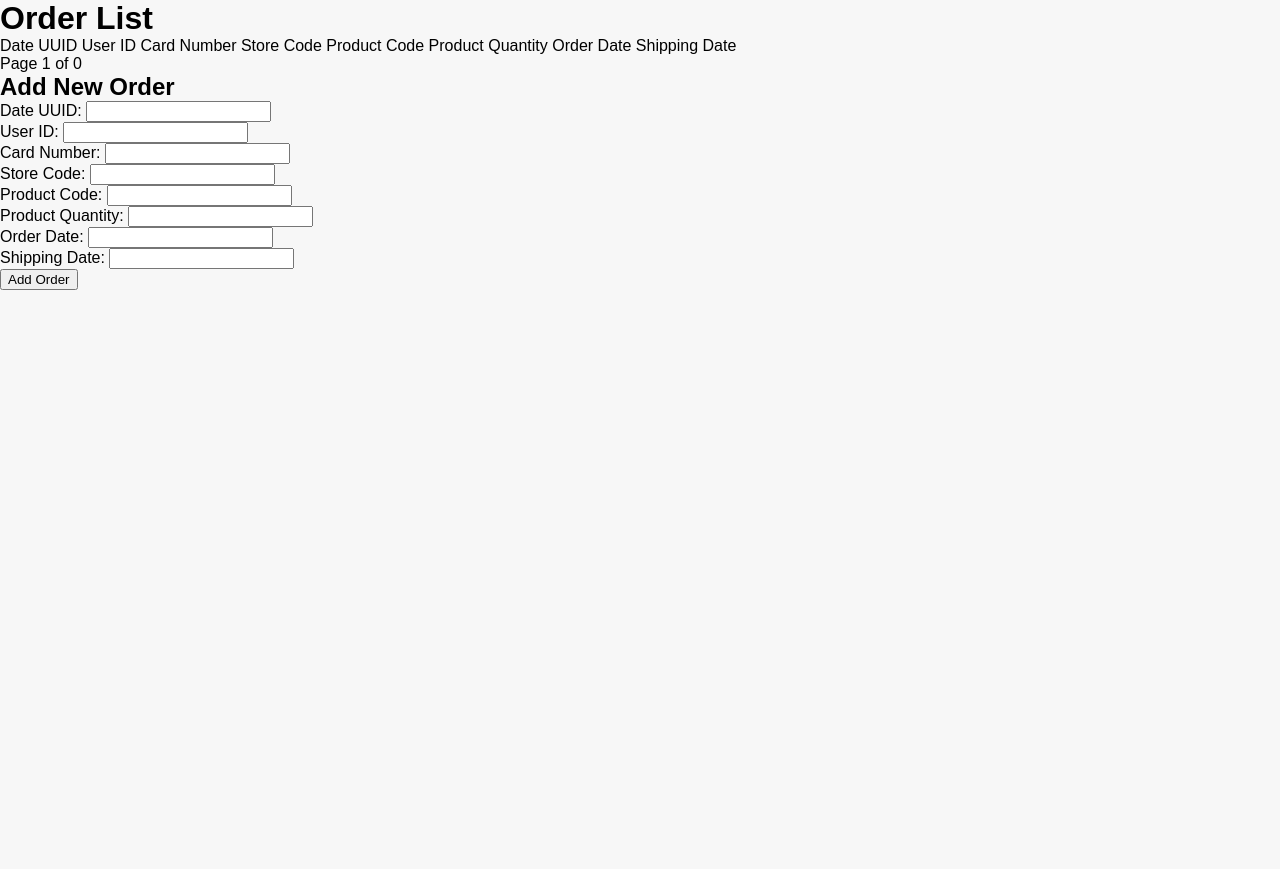
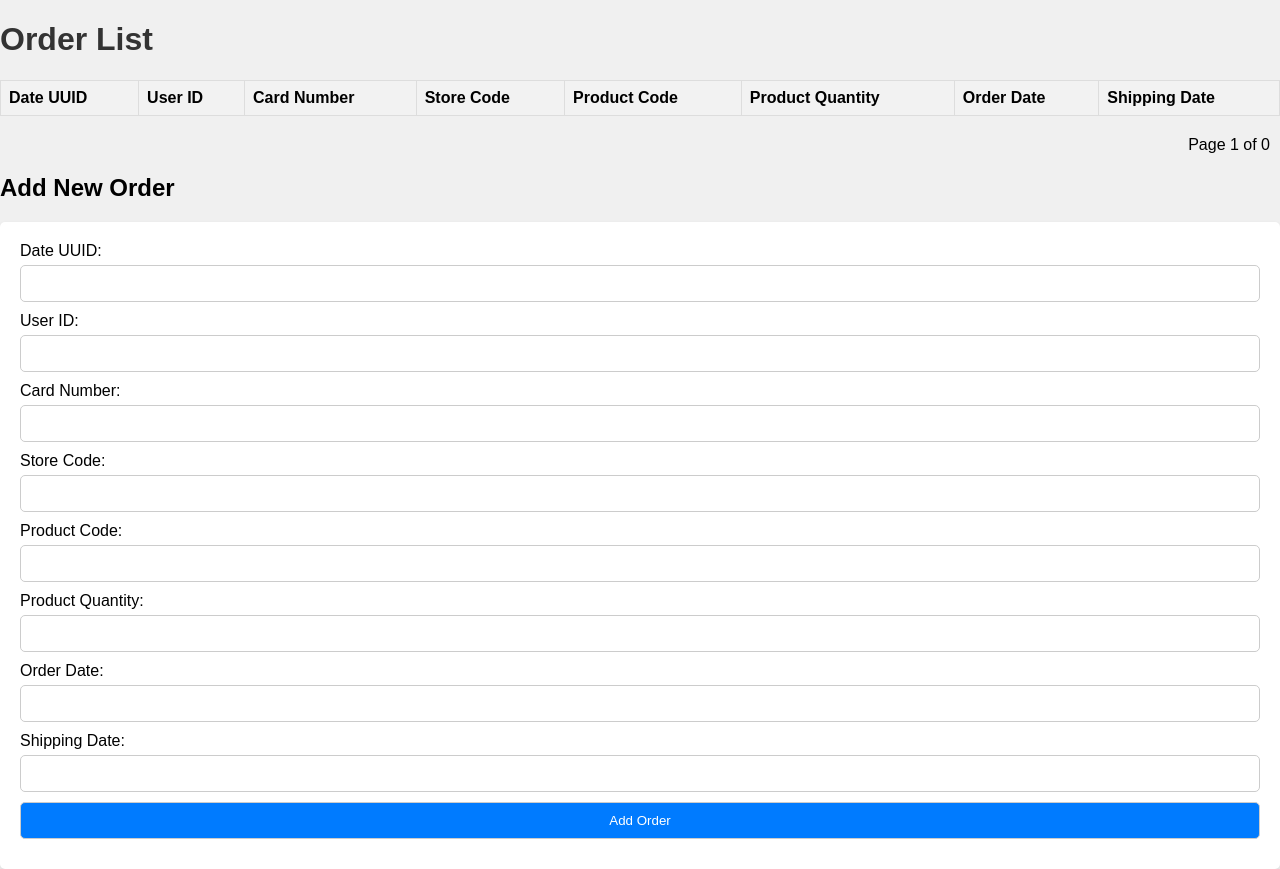
Before and after one commit to niallc18/Web-App-DevOps-Project, a Flask app: page / in a window 1280 px wide. Before the commit the page ends 290 px from the top, so only its background shows below. Run offline with Flask 3, Linux system fonts and the light colour scheme; lists and menus that the app fills with data are empty.

Commit message:
adds table styling

```diff
--- a/static/style.css
+++ b/static/style.css
@@ -1,68 +1,41 @@
-/* Reset default margin and padding */
-body, h1, h2, ul, li, form {
+body {
+    font-family: Arial, sans-serif;
     margin: 0;
+    padding: 0;
+    background-color: #f0f0f0;
+}
+
+h1 {
+    color: #333;
+}
+
+ul {
+    list-style-type: none;
     padding: 0;
 }
 
-body {
-    font-family: Arial, sans-serif;
-    background-color: #f7f7f7;
-}
-
-.container {
-    max-width: 800px;
-    margin: 0 auto;
-    padding: 20px;
-}
-
-header {
-    background-color: #007bff;
-    color: #fff;
-    text-align: center;
-    padding: 10px 0;
-}
-
-.order-list {
-    list-style: none;
-    margin-top: 20px;
-    padding: 0;
-}
-
-.order-item {
+li {
+    margin-bottom: 20px;
+    padding: 10px;
     background-color: #fff;
-    border: 1px solid #ddd;
     border-radius: 5px;
-    margin-bottom: 10px;
-    padding: 15px;
     box-shadow: 0 2px 4px rgba(0, 0, 0, 0.1);
 }
 
-.order-item h3 {
-    margin-bottom: 5px;
-    color: #333;
-}
-
-.order-item p {
-    margin-bottom: 5px;
-    color: #777;
-}
-
-.form-container {
+form {
+    margin-top: 20px;
+    padding: 20px;
     background-color: #fff;
-    border: 1px solid #ddd;
     border-radius: 5px;
-    padding: 20px;
     box-shadow: 0 2px 4px rgba(0, 0, 0, 0.1);
 }
 
-.form-container label {
+label {
     display: block;
     margin-bottom: 5px;
-    font-weight: bold;
 }
 
-.form-container input[type="text"],
-.form-container input[type="number"] {
+input {
     width: 100%;
     padding: 10px;
     margin-bottom: 10px;
@@ -71,11 +44,63 @@ header {
     box-sizing: border-box;
 }
 
-.form-container input[type="submit"] {
+input[type="submit"] {
     background-color: #007bff;
     color: #fff;
-    padding: 10px 20px;
-    border: none;
-    border-radius: 5px;
     cursor: pointer;
 }
+
+/* Add border and spacing to the table */
+.order-table {
+    border-collapse: collapse;
+    width: 100%;
+    margin-bottom: 20px;
+}
+
+/* Style table header cells */
+.order-table th {
+    background-color: #f2f2f2;
+    border: 1px solid #dddddd;
+    text-align: left;
+    padding: 8px;
+}
+
+/* Style table data cells */
+.order-table td {
+    border: 1px solid #dddddd;
+    text-align: left;
+    padding: 8px;
+}
+
+/* Alternate row background color */
+.order-table tbody tr:nth-child(even) {
+    background-color: #f2f2f2;
+}
+
+/* Hover effect on rows */
+.order-table tbody tr:hover {
+    background-color: #ddd;
+}
+
+/* Position pagination controls at bottom right */
+.pagination {
+    display: flex;
+    justify-content: flex-end;
+    align-items: center;
+    margin-top: 20px;
+}
+
+/* Style pagination links */
+.pagination-link {
+    padding: 5px 10px;
+    background-color: #007bff;
+    color: #fff;
+    text-decoration: none;
+    border-radius: 3px;
+    margin: 0 5px;
+}
+
+/* Style current page indicator */
+.pagination span {
+    margin: 0 10px;
+}
--- a/templates/orders.html
+++ b/templates/orders.html
@@ -6,7 +6,7 @@
 </head>
 <body>
     <h1>Order List</h1>
-    <table class="order-table"></table>
+    <table class="order-table">
         <thead>
             <tr>
                 <th>Date UUID</th>
```
